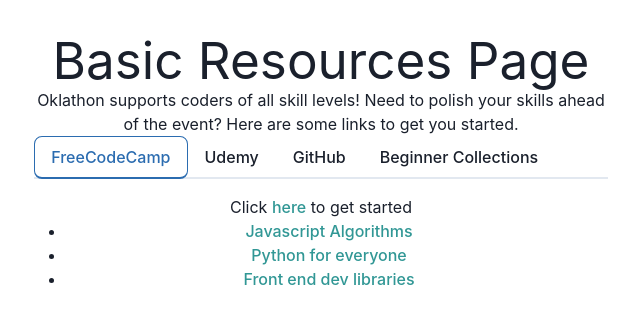
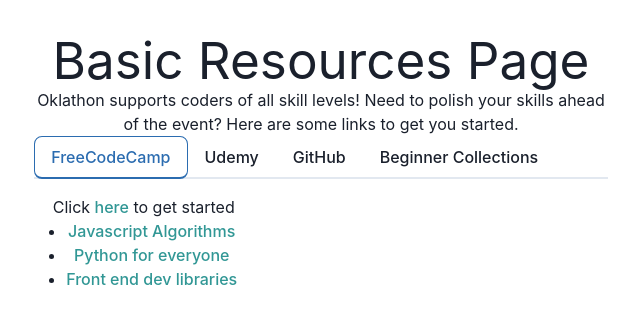
Before and after one commit to Rragu88/oklathon-website, a React (Vite) app: page /resources in a window 1280 px wide. Shown: the top 324 px of the page, without its empty margins (319-959 px from the left). Built offline with nearby package versions, Linux system fonts and the light colour scheme.

Commit message:
Update Resources.jsx
fixing some spacing

```diff
--- a/src/pages/Resources.jsx
+++ b/src/pages/Resources.jsx
@@ -10,19 +10,23 @@
     Link,
     List,
     ListItem,
-    UnorderedList
+    UnorderedList,
   } from '@chakra-ui/react'
 
 export const Resources=() => {
     return (
-        <Container>
+        <Container
+        // maxW="1100px"
+        display="flex"
+        justifyContent="flex-start"
+        flexDir="column"
+        >
             <h1>
                 Basic Resources Page
             </h1>
             <h3>
                 Oklathon supports coders of all skill levels! Need to polish your skills ahead of the event? Here are some links to get you started.
             </h3>
-
             <Tabs>
                 <TabList>
                     <Tab>FreeCodeCamp</Tab>
@@ -30,7 +34,7 @@
                     <Tab>GitHub</Tab>
                     <Tab>Beginner Collections</Tab>
                 </TabList>
-                <TabPanels>
+                <TabPanels display="flex" justifyContent="flex-start">
                     <TabPanel>
                         <p>Click <Link href="freecodecamp.org" color="teal.500" target="_blank">here</Link> to get started</p>
                         <UnorderedList>
@@ -74,7 +78,7 @@
                         </UnorderedList>
                     </TabPanel>
                     <TabPanel>
-                        <p>Follow these links for curated starting points</p>
+                        <p>Curated Collections</p>
                         <UnorderedList>
                             <ListItem>
                                 <Link href="https://github.com/MunGell/awesome-for-beginners" color="teal.500" target="_blank">Awesome for beginners</Link>
```
